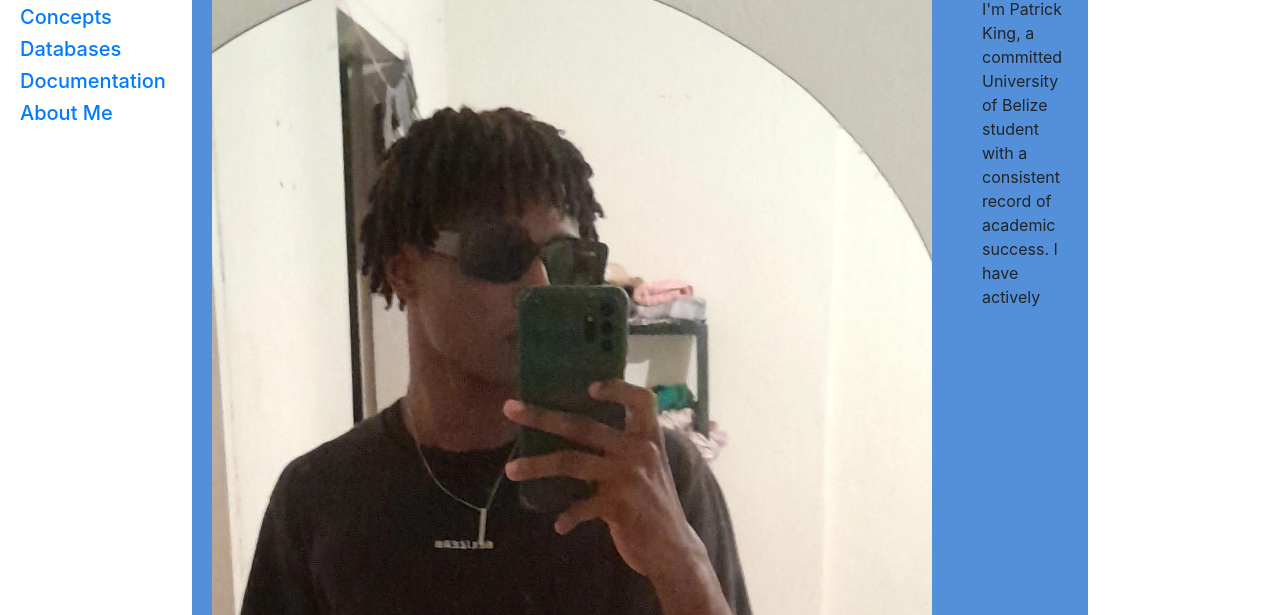
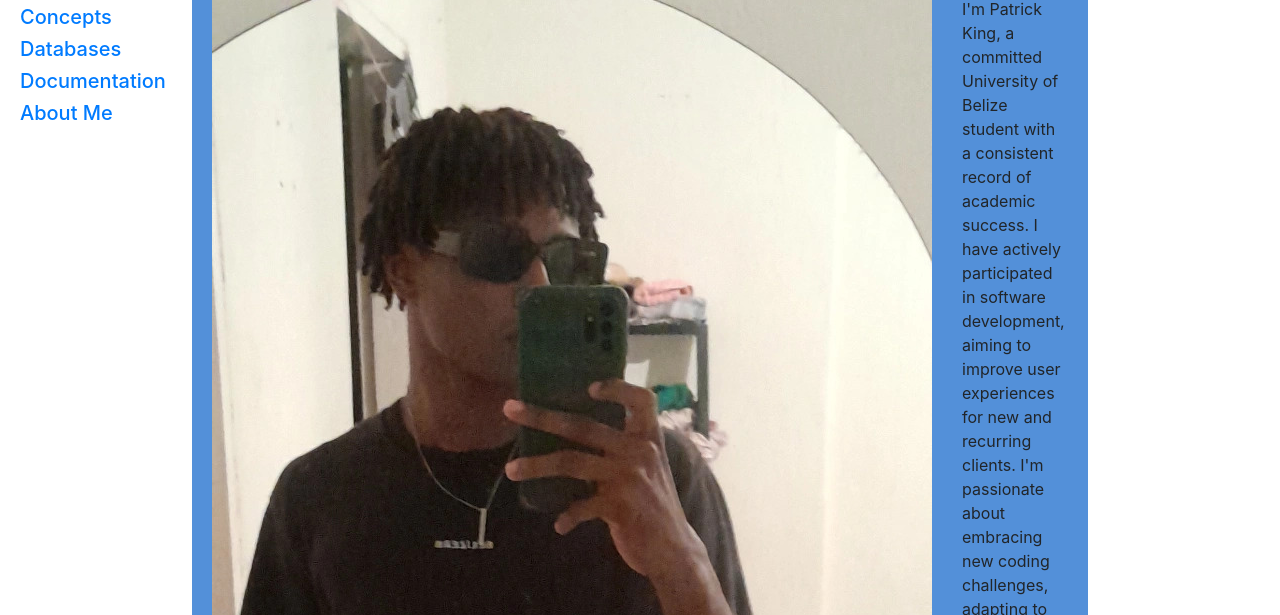
Before and after one commit to patter10/foc, a plain HTML site: page aboutme.html in a window 1280 px wide. Shown: the part 185-800 px from the top of the page. Drawn offline with nearby package versions, Linux system fonts and the light colour scheme.

Commit message:
Update aboutme.html

```diff
--- a/aboutme.html
+++ b/aboutme.html
@@ -28,7 +28,7 @@
 
   <article>
     <h1>About Me</h1>
-    <p><img src="IMG_20231028_182133_474 (1).jpg" alt="Me" style="float:left; margin-right:50px">
+    <p><img src="IMG_20231028_182133_474 (1).jpg" alt="Me" style="float:left; margin-right:30px">
       I'm Patrick King, a committed University of Belize student with a consistent record of academic success.
 	  I have actively participated in software development, aiming to improve user experiences for new and recurring
 	  clients. I'm passionate about embracing new coding challenges, adapting to changing environments,
```
